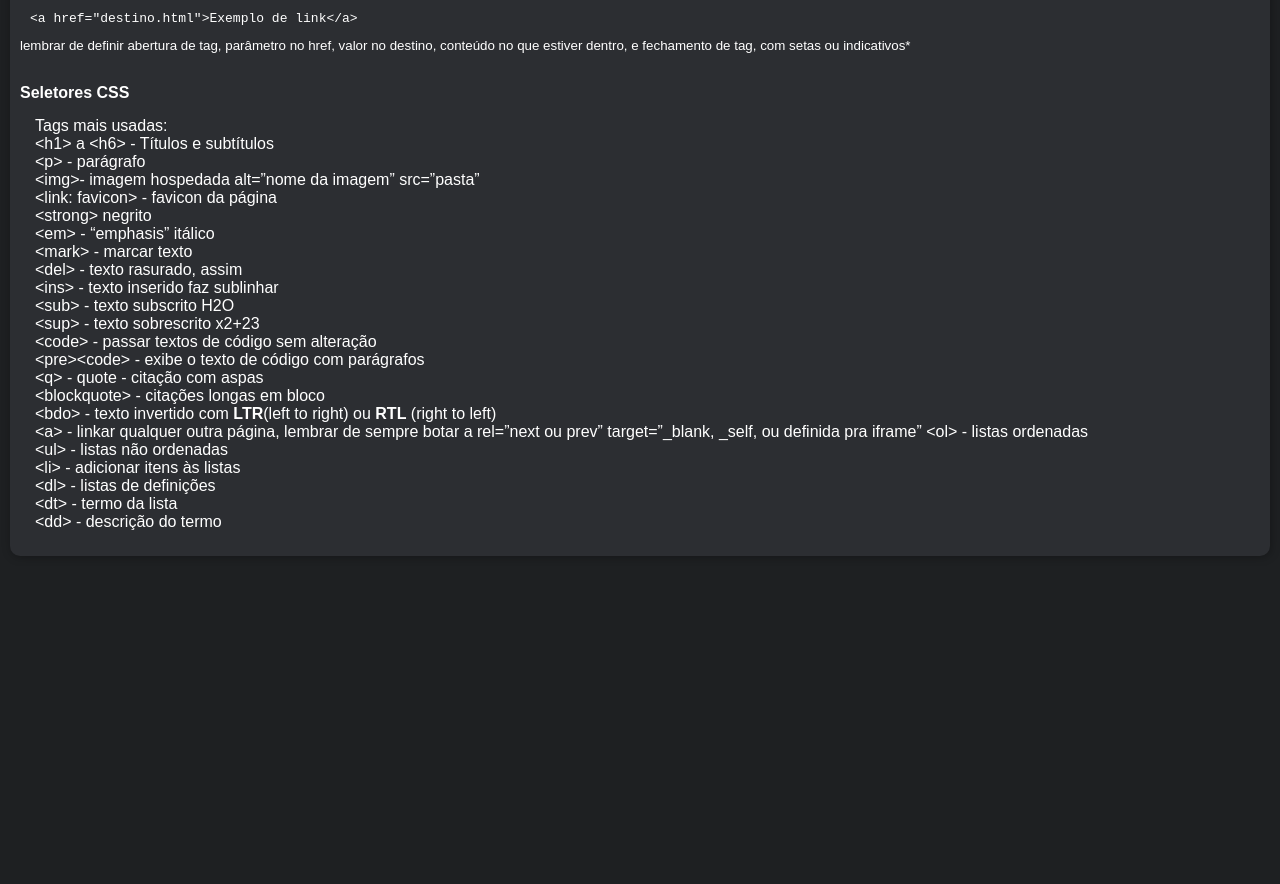
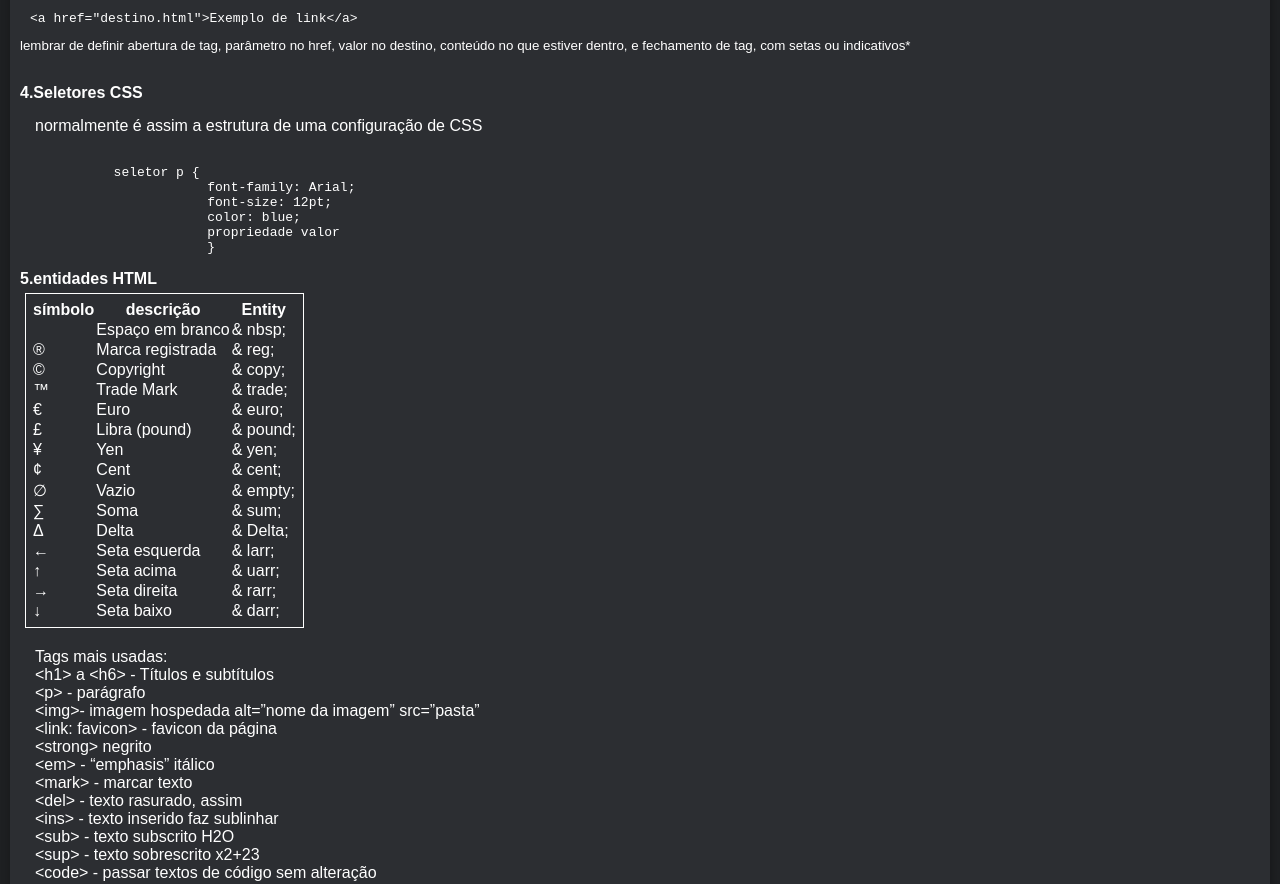
Before and after one commit to Jannsolano/Caderno-de-html-css, a plain HTML site: page notas/index.html in a window 1280 px wide. Shown: the part 849-1733 px from the top of the page. Before the commit the page ends 1415 px from the top, so only its background shows below. Drawn offline with Linux system fonts and the light colour scheme.

Commit message:
tabelas de entidades HTML

```diff
--- a/notas/index.html
+++ b/notas/index.html
@@ -64,7 +64,99 @@
             <aside><code>&lt;a href="destino.html"&gt;Exemplo de link&lt;/a&gt;</code></aside>
             <small>lembrar de definir abertura de tag, parâmetro no href, valor no destino, conteúdo no que estiver dentro, e fechamento de tag, com setas ou indicativos*</small>
         </p>
-        <h4>Seletores CSS</h4>
+        <h4>4.Seletores CSS</h4>
+        <p>normalmente é assim a estrutura de uma configuração de CSS</p>
+        <pre><code>
+            seletor p {
+                        font-family: Arial;
+                        font-size: 12pt;
+                        color: blue;
+                        propriedade valor
+                        }
+        </code></pre>
+        <h4>5.entidades HTML</h4>
+        <table>
+            <tr>
+                <th>símbolo</th>
+                <th>descrição</th>
+                <th>Entity</th>
+            </tr>
+            <tr>
+                <td>&nbsp;</td>
+                <td>Espaço em branco</td>
+                <td>& nbsp;</td>
+            </tr>
+            <tr>
+                <td>&reg;</td>
+                <td>Marca registrada</td>
+                <td>& reg;</td>
+            </tr>
+            <tr>
+                <td>&copy;</td>
+                <td>Copyright</td>
+                <td>& copy;</td>
+            </tr>
+            <tr>
+                <td>&trade;</td>
+                <td>Trade Mark</td>
+                <td>& trade;</td>
+            </tr>
+            <tr>
+                <td>&euro;</td>
+                <td>Euro</td>
+                <td>& euro;</td>
+            </tr>
+            <tr>
+                <td>&pound;</td>
+                <td>Libra (pound)</td>
+                <td>& pound;</td>
+            </tr>
+            <tr>
+                <td>&yen;</td>
+                <td>Yen</td>
+                <td>& yen;</td>
+            </tr>
+            <tr>
+                <td>&cent;</td>
+                <td>Cent</td>
+                <td>& cent;</td>
+            </tr>
+            <tr>
+                <td>&empty;</td>
+                <td>Vazio</td>
+                <td>& empty;</td>
+            </tr>
+            <tr>
+                <td>&sum;</td>
+                <td>Soma</td>
+                <td>& sum;</td>
+            </tr>
+            <tr>
+                <td>&Delta;</td>
+                <td>Delta</td>
+                <td>& Delta;</td>
+            </tr>
+            <tr>
+                <td>&larr;</td>
+                <td>Seta esquerda</td>
+                <td>& larr;</td>
+            </tr>
+            <tr>
+                <td>&uarr;</td>
+                <td>Seta acima</td>
+                <td>& uarr;</td>
+            </tr>
+            <tr>
+                <td>&rarr;</td>
+                <td>Seta direita</td>
+                <td>& rarr;</td>
+            </tr>
+            <tr>
+                <td>&darr;</td>
+                <td>Seta baixo</td>
+                <td>& darr;</td>
+            </tr>
+        </table>
         <p>
             Tags mais usadas: <br>
 
```
